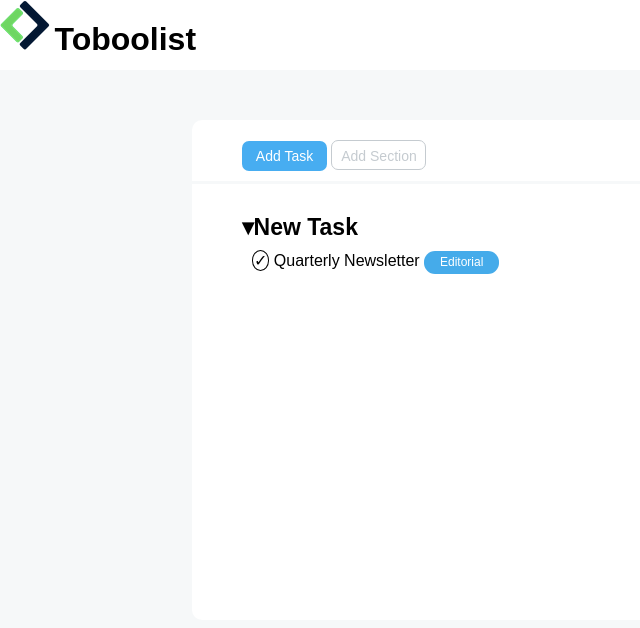
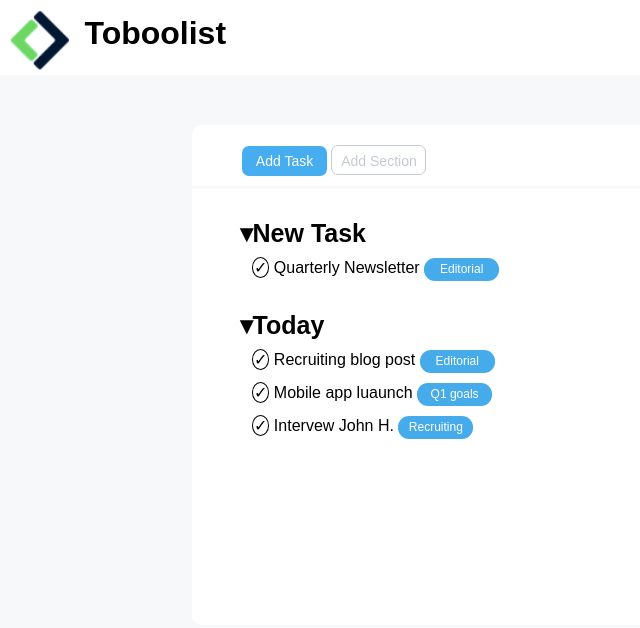
Before and after one commit to SofMD/html-css-toboolist, a plain HTML site: page index.html in a window 1280 px wide. Shown: the whole page, without its empty margins (0-640 px from the left). Drawn offline with Linux system fonts and the light colour scheme.

Commit message:
section2..1

```diff
--- a/css/master.css
+++ b/css/master.css
@@ -14,13 +14,15 @@ body {
 
 header {
     width: 100%;
-    height: 70px;
+    height: 75px;
     background-color: white;
-    line-height: 70px;
+
 }
 
 #logo {
-   /*GUARDA DOPO*/
+   vertical-align: middle;
+   height: 60px;
+   margin: 10px;
 }
 
 h1{
@@ -70,8 +72,8 @@ main{
 }
 
 /**contained*/
-
-.contained{
+ul{
+    list-style-type: none;
     margin: 0px 50px;
 }
 
@@ -80,8 +82,10 @@ main{
 }
 .subtitles{
     display: inline-block;
-    font-size: 23px;
+    font-size: 25px;
+    font-weight: bold;
     margin-top: 30px;
+    margin-left: 48px;
 }
 
 .check{
--- a/index.html
+++ b/index.html
@@ -17,15 +17,38 @@
             <div id="botton-left"> Add Task</div>
             <div id="botton-right"> Add Section</div>
         </section>
-        <section class="contained">
-            <strong class="subtitles">&blacktriangledown;New Task</strong>
-            <div class="row">
+
+        <div class="subtitles">&blacktriangledown;New Task</div>
+        <ul>
+            <li class="row">
                 <span class="check">&check;</span>
                 <span>Quarterly Newsletter</span>
                 <span class="folders">Editorial</span>
-            </div>
+            </li>
+        </ul>
 
-        </section>
+        <div class="subtitles">&blacktriangledown;Today</div>
+        <ul>
+            <li class="row">
+                <span class="check">&check;</span>
+                <span>Recruiting blog post</span>
+                <span class="folders">Editorial</span>
+            </li>
+            <li class="row">
+                <span class="check">&check;</span>
+                <span>Mobile app luaunch</span>
+                <span class="folders">Q1 goals</span>
+            </li>
+            <li class="row">
+                <span class="check">&check;</span>
+                <span>Intervew John H.</span>
+                <span class="folders">Recruiting</span>
+            </li>
+
+
+
+        </ul>
+
 
     </main>
 
```
